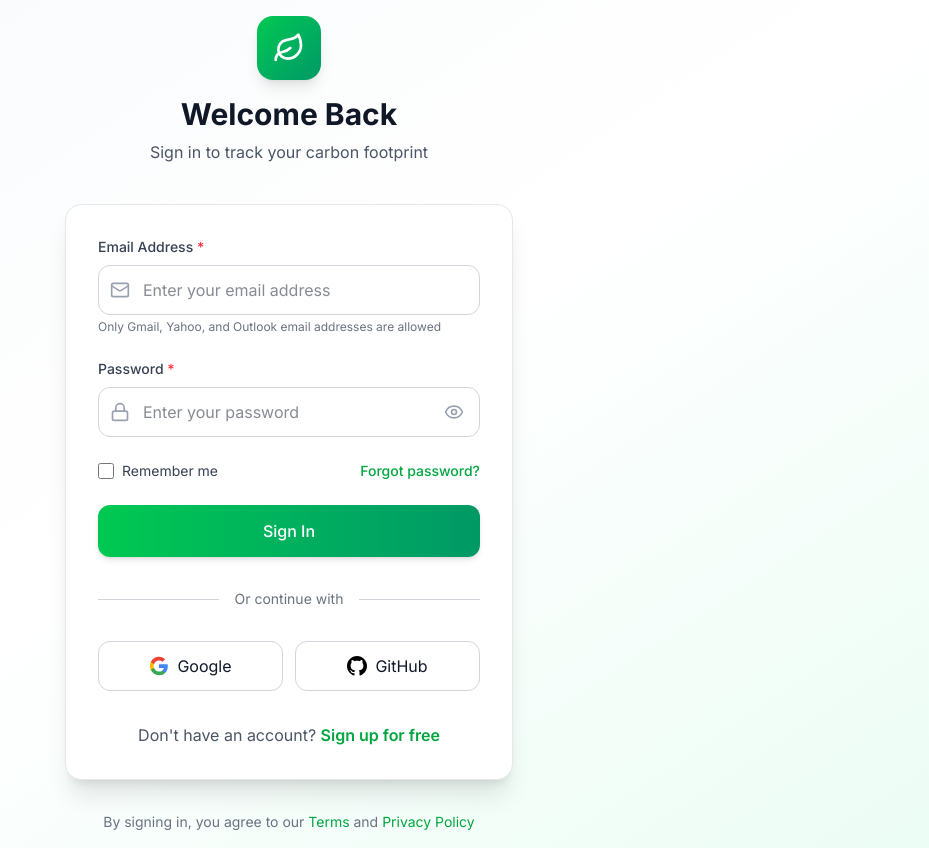
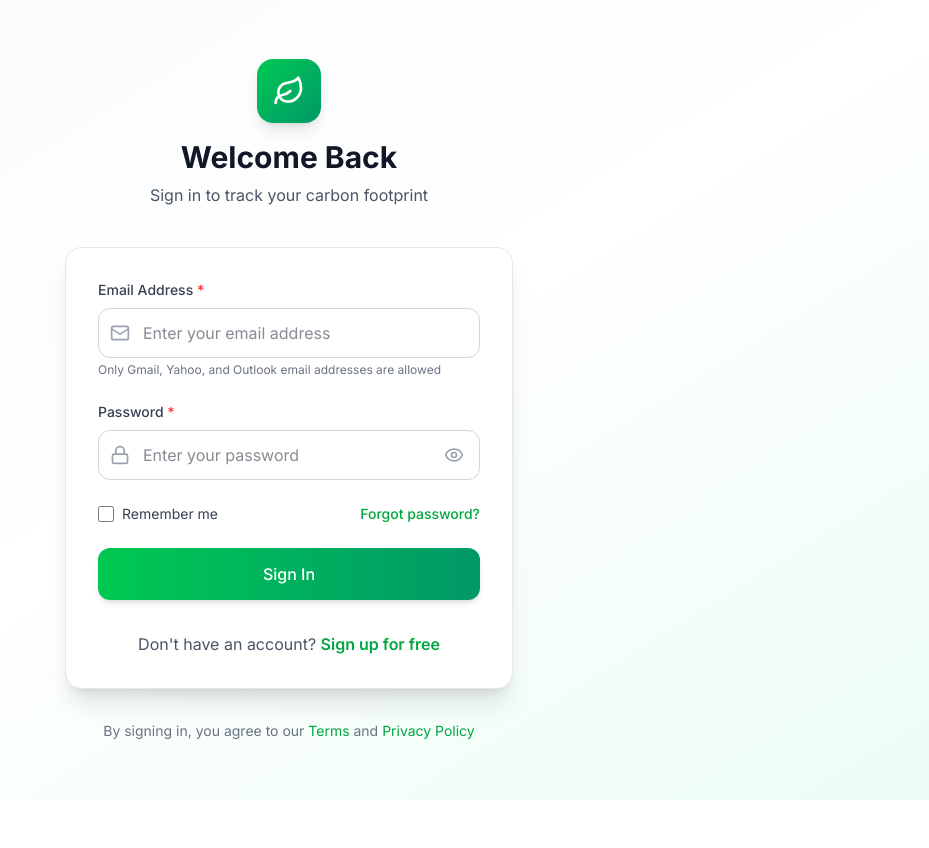
Before and after one commit to Glitxhed-Frenzy/Final_yearProject, a React (Vite) app in the folder carbon-frontend/: page /login in a window 1280 px wide. Shown: the whole page, without its empty margins (351-1280 px from the left). After the commit the page ends 800 px from the top, so only its background shows below. Built offline with nearby package versions, Linux system fonts and the light colour scheme.

Commit message:
Remember me functionality updated

```diff
--- a/carbon-frontend/src/App.jsx
+++ b/carbon-frontend/src/App.jsx
@@ -1,9 +1,9 @@
 // src/frontend/App.jsx
 import { Routes, Route, useLocation } from "react-router-dom";
+import { useEffect } from "react";
+import { useNavigate } from "react-router-dom";
 import Welcome from "./frontend/pages/Welcome";
-
 import Navbar from "./frontend/components/Navbar";
-
 import Dashboard from "./frontend/pages/Dashboard";
 import AddActivity from "./frontend/pages/AddActivity";
 import Reports from "./frontend/pages/Reports";
@@ -11,8 +11,7 @@ import Login from "./frontend/pages/Login";
 import NotFound from "./frontend/pages/NotFound";
 import Profile from "./frontend/pages/Profile";
 import SignUp from "./frontend/pages/SignUp";
-import ForgotPassword from "./frontend/pages/ForgotPassword";  // ADD THIS
-
+import ForgotPassword from "./frontend/pages/ForgotPassword";
 import AdminForgotPassword from "./frontend/admin/AdminForgotPassword";
 import AdminLayout from "./frontend/admin/AdminLayout";
 import AdminLogin from "./frontend/admin/AdminLogin";
@@ -22,12 +21,29 @@ import Users from "./frontend/admin/Users";
 
 export default function App() {
   const location = useLocation();
+  const navigate = useNavigate();
+
+  // Auto-login check on app startup
+  useEffect(() => {
+    const token = localStorage.getItem("token");
+    const user = localStorage.getItem("user");
+    const rememberMe = localStorage.getItem("rememberMe");
+
+    // If token exists and user exists, and rememberMe is true, redirect to dashboard
+    if (token && user && rememberMe === "true") {
+      const currentPath = location.pathname;
+      // Only redirect if on public pages
+      if (currentPath === '/' || currentPath === '/login' || currentPath === '/signup' || currentPath === '/forgot-password') {
+        navigate("/dashboard");
+      }
+    }
+  }, [location.pathname, navigate]);
 
   const hideNavbarRoutes = [
     '/login',
     '/signup',
     '/register',
-    '/forgot-password'  // ADD THIS
+    '/forgot-password'
   ];
 
   const isAdminRoute = location.pathname.startsWith('/admin');
@@ -47,8 +63,6 @@ export default function App() {
         <Route path="/login" element={<Login />} />
         <Route path="/signup" element={<SignUp />} />
         <Route path="/profile" element={<Profile />} />
-
-        {/* ADD THIS ROUTE */}
         <Route path="/forgot-password" element={<ForgotPassword />} />
 
         {/* Admin */}
--- a/carbon-frontend/src/frontend/components/Navbar.jsx
+++ b/carbon-frontend/src/frontend/components/Navbar.jsx
@@ -16,14 +16,24 @@ export default function Navbar() {
     }
   }, []);
 
-  // Don't render navbar on login page
-  if (location.pathname === '/login' || location.pathname === '/') {
+  // Don't render navbar on login page and signup page
+  if (location.pathname === '/login' || location.pathname === '/' || location.pathname === '/signup') {
     return null;
   }
 
   const handleLogout = () => {
+    // Clear user data
     localStorage.removeItem("user");
     localStorage.removeItem("token");
+
+    // Clear Remember Me flags
+    localStorage.removeItem("rememberedEmail");
+    localStorage.removeItem("rememberMe");
+
+    // Clear admin flags (if any)
+    localStorage.removeItem("adminAuth");
+    localStorage.removeItem("rememberedAdmin");
+
     setUser(null);
     setShowDropdown(false);
     navigate("/login");
@@ -36,10 +46,10 @@ export default function Navbar() {
   return (
     <header className="bg-white/80 backdrop-blur border-b sticky top-0 z-50">
       <div className="max-w-7xl mx-auto px-6 py-4 flex justify-between items-center">
-        {/* Logo - Now Clickable */}
+        {/* Logo - Clickable */}
         <h1
           onClick={goToDashboard}
-          className="text-xl font-bold text-green-600 cursor-pointer hover:text-green-700 transition-colors"
+          className="text-xl font-bold text-green-600 cursor-pointer hover:text-green-700 transition-colors whitespace-nowrap"
         >
           CarbonWise
         </h1>
@@ -50,7 +60,7 @@ export default function Navbar() {
             <NavLink
               to="/dashboard"
               className={({ isActive }) =>
-                `hover:text-green-600 transition-colors ${
+                `hover:text-green-600 transition-colors whitespace-nowrap ${
                   isActive ? 'text-green-600' : 'text-gray-700'
                 }`
               }
@@ -60,7 +70,7 @@ export default function Navbar() {
             <NavLink
               to="/reports"
               className={({ isActive }) =>
-                `hover:text-green-600 transition-colors ${
+                `hover:text-green-600 transition-colors whitespace-nowrap ${
                   isActive ? 'text-green-600' : 'text-gray-700'
                 }`
               }
@@ -72,11 +82,11 @@ export default function Navbar() {
 
         {/* Right side: Add Activity + User info */}
         <div className="flex items-center gap-4">
-          {/* Add Activity Button - Prominent in navbar */}
+          {/* Add Activity Button */}
           {user && (
             <button
               onClick={() => navigate('/add')}
-              className="flex items-center gap-2 px-4 py-2 bg-gradient-to-r from-green-500 to-emerald-600 text-white font-medium rounded-xl hover:from-green-600 hover:to-emerald-700 transition-all duration-200 shadow-sm hover:shadow-md"
+              className="flex items-center gap-2 px-4 py-2 bg-gradient-to-r from-green-500 to-emerald-600 text-white font-medium rounded-xl hover:from-green-600 hover:to-emerald-700 transition-all duration-200 shadow-sm hover:shadow-md whitespace-nowrap"
             >
               <PlusCircle className="w-4 h-4" />
               <span className="hidden sm:inline">Add Activity</span>
--- a/carbon-frontend/src/frontend/pages/Login.jsx
+++ b/carbon-frontend/src/frontend/pages/Login.jsx
@@ -32,6 +32,17 @@ export default function Login() {
       validateForm();
     }
   }, [formData, touched]);
+
+  // Load remembered email and check if Remember Me was active
+  useEffect(() => {
+    const rememberedEmail = localStorage.getItem("rememberedEmail");
+    const rememberMeFlag = localStorage.getItem("rememberMe");
+
+    if (rememberedEmail && rememberMeFlag === "true") {
+      setFormData(prev => ({ ...prev, email: rememberedEmail }));
+      setRememberMe(true);
+    }
+  }, []);
 
   const validateForm = () => {
     const newErrors = {};
@@ -110,24 +121,22 @@ export default function Login() {
 
       const { token, user } = response.data;
 
-      // Store in localStorage
+      // Store token and user
       localStorage.setItem("token", token);
       localStorage.setItem("user", JSON.stringify(user));
 
+      // If Remember Me is checked, store flags to keep logged in
       if (rememberMe) {
         localStorage.setItem("rememberedEmail", formData.email);
+        localStorage.setItem("rememberMe", "true");
       } else {
         localStorage.removeItem("rememberedEmail");
+        localStorage.removeItem("rememberMe");
       }
 
-      // Verify data was saved before navigating
+      // Verify and navigate
       const verifyUser = localStorage.getItem("user");
       const verifyToken = localStorage.getItem("token");
-
-      console.log("Login - Verification:", {
-        userSaved: !!verifyUser,
-        tokenSaved: !!verifyToken
-      });
 
       if (verifyUser && verifyToken) {
         setIsLoading(false);
@@ -154,15 +163,6 @@ export default function Login() {
       );
     }
   };
-
-  // Load remembered email
-  useEffect(() => {
-    const rememberedEmail = localStorage.getItem("rememberedEmail");
-    if (rememberedEmail) {
-      setFormData(prev => ({ ...prev, email: rememberedEmail }));
-      setRememberMe(true);
-    }
-  }, []);
 
   const getFieldStatus = (field) => {
     if (!touched[field]) return null;
@@ -232,7 +232,6 @@ export default function Login() {
                   <CheckCircle className="absolute right-3 top-1/2 transform -translate-y-1/2 w-5 h-5 text-green-500" />
                 )}
               </div>
-              {/* Helper text for allowed domains */}
               <p className="text-xs text-gray-500 mt-1">
                 Only Gmail, Yahoo, and Outlook email addresses are allowed
               </p>
@@ -317,14 +316,18 @@ export default function Login() {
             {/* Remember Me & Forgot Password */}
             <div className="flex items-center justify-between">
               <label className="flex items-center cursor-pointer">
-                <input type="checkbox" checked={rememberMe} onChange={(e) => setRememberMe(e.target.checked)} className="w-4 h-4 text-green-600 border-gray-300 rounded focus:ring-green-500" />
+                <input
+                  type="checkbox"
+                  checked={rememberMe}
+                  onChange={(e) => setRememberMe(e.target.checked)}
+                  className="w-4 h-4 text-green-600 border-gray-300 rounded focus:ring-green-500"
+                />
                 <span className="ml-2 text-sm text-gray-700">Remember me</span>
               </label>
               <Link to="/forgot-password" className="text-sm text-green-600 hover:text-green-700 font-medium">
                 Forgot password?
               </Link>
             </div>
-
 
             {/* Submit Button */}
             <button
@@ -344,43 +347,6 @@ export default function Login() {
               )}
             </button>
           </form>
-
-          {/* Divider */}
-          <div className="relative my-8">
-            <div className="absolute inset-0 flex items-center">
-              <div className="w-full border-t border-gray-300"></div>
-            </div>
-            <div className="relative flex justify-center text-sm">
-              <span className="px-4 bg-white text-gray-500">Or continue with</span>
-            </div>
-          </div>
-
-          {/* Social Login */}
-          <div className="grid grid-cols-2 gap-3">
-            <button
-              type="button"
-              disabled={isLoading}
-              className="flex items-center justify-center py-3 px-4 border border-gray-300 rounded-xl hover:bg-gray-50 transition-colors disabled:opacity-50"
-            >
-              <svg className="w-5 h-5 mr-2" viewBox="0 0 24 24">
-                <path fill="#4285F4" d="M22.56 12.25c0-.78-.07-1.53-.2-2.25H12v4.26h5.92c-.26 1.37-1.04 2.53-2.21 3.31v2.77h3.57c2.08-1.92 3.28-4.74 3.28-8.09z"/>
-                <path fill="#34A853" d="M12 23c2.97 0 5.46-.98 7.28-2.66l-3.57-2.77c-.98.66-2.23 1.06-3.71 1.06-2.86 0-5.29-1.93-6.16-4.53H2.18v2.84C3.99 20.53 7.7 23 12 23z"/>
-                <path fill="#FBBC05" d="M5.84 14.09c-.22-.66-.35-1.36-.35-2.09s.13-1.43.35-2.09V7.07H2.18C1.43 8.55 1 10.22 1 12s.43 3.45 1.18 4.93l2.85-2.22.81-.62z"/>
-                <path fill="#EA4335" d="M12 5.38c1.62 0 3.06.56 4.21 1.64l3.15-3.15C17.45 2.09 14.97 1 12 1 7.7 1 3.99 3.47 2.18 7.07l3.66 2.84c.87-2.6 3.3-4.53 6.16-4.53z"/>
-              </svg>
-              Google
-            </button>
-            <button
-              type="button"
-              disabled={isLoading}
-              className="flex items-center justify-center py-3 px-4 border border-gray-300 rounded-xl hover:bg-gray-50 transition-colors disabled:opacity-50"
-            >
-              <svg className="w-5 h-5 mr-2" fill="#000000" viewBox="0 0 24 24">
-                <path d="M12 0c-6.626 0-12 5.373-12 12 0 5.302 3.438 9.8 8.207 11.387.599.111.793-.261.793-.577v-2.234c-3.338.726-4.033-1.416-4.033-1.416-.546-1.387-1.333-1.756-1.333-1.756-1.089-.745.083-.729.083-.729 1.205.084 1.839 1.237 1.839 1.237 1.07 1.834 2.807 1.304 3.492.997.107-.775.418-1.305.762-1.604-2.665-.305-5.467-1.334-5.467-5.931 0-1.311.469-2.381 1.236-3.221-.124-.303-.535-1.524.117-3.176 0 0 1.008-.322 3.301 1.23.957-.266 1.983-.399 3.003-.404 1.02.005 2.047.138 3.006.404 2.291-1.552 3.297-1.23 3.297-1.23.653 1.653.242 2.874.118 3.176.77.84 1.235 1.911 1.235 3.221 0 4.609-2.807 5.624-5.479 5.921.43.372.823 1.102.823 2.222v3.293c0 .319.192.694.801.576 4.765-1.589 8.199-6.086 8.199-11.386 0-6.627-5.373-12-12-12z"/>
-              </svg>
-              GitHub
-            </button>
-          </div>
 
           {/* Sign Up Link */}
           <div className="mt-8 text-center">
```
Also changed, not shown: carbon-frontend/src/frontend/pages/Profile.jsx (+52 -10 lines).
